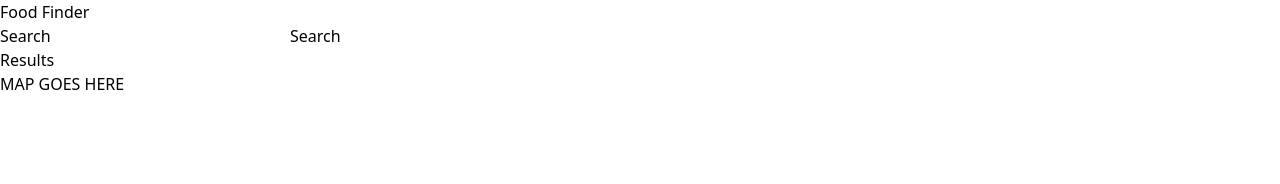
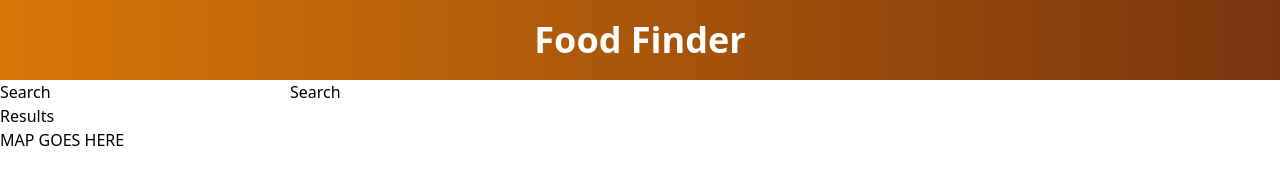
Before and after one commit to eabaynes/Food-Finder, a website built with Vite: page index.html in a window 1280 px wide. Built offline with nearby package versions, Linux system fonts and the light colour scheme; no server answers.

Commit message:
add header classes

```diff
--- a/index.html
+++ b/index.html
@@ -8,35 +8,28 @@
     <title>Food Finder</title>
   </head>
   <body>
-    <header>
-         <h1>Food Finder</h1>
+    <header
+      class="flex justify-center bg-gradient-to-r from-amber-600 to-amber-900 p-5"
+    >
+      <h1 class="text-4xl font-bold text-white">Food Finder</h1>
     </header>
-    <main>
+    <main class="">
       <section>
         <form>
           <label for="search">Search</label>
-          <input type="text"/>
+          <input type="text" />
           <button type="submit">Search</button>
         </form>
-
       </section>
+      <section>
         <h2>Results</h2>
-        <ul>
-
-        </ul>
-      <section>
-
+        <ul></ul>
       </section>
 
       <section>
-        <div>
-          MAP GOES HERE
-        </div>
-
+        <div>MAP GOES HERE</div>
       </section>
     </main>
-
-
 
     <script type="module" src="./src/index.js"></script>
   </body>
```
